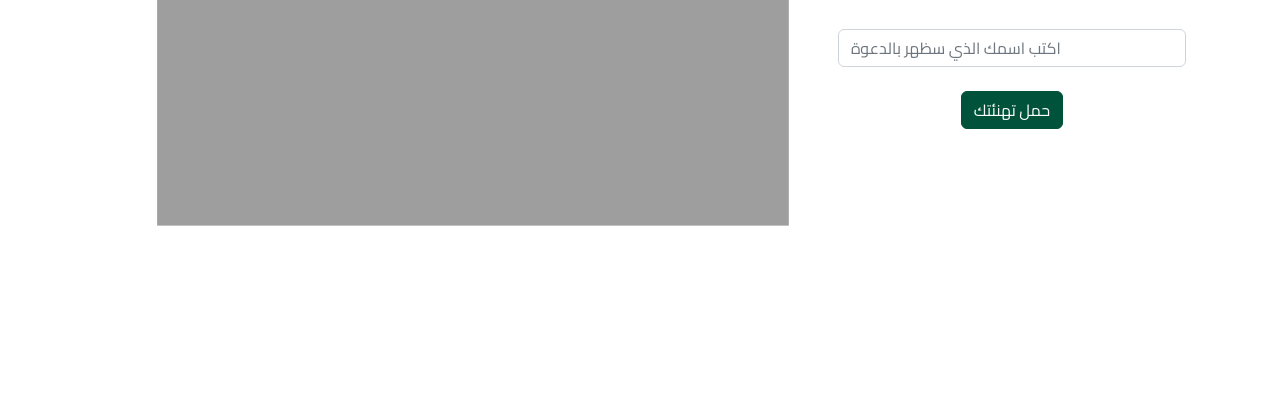
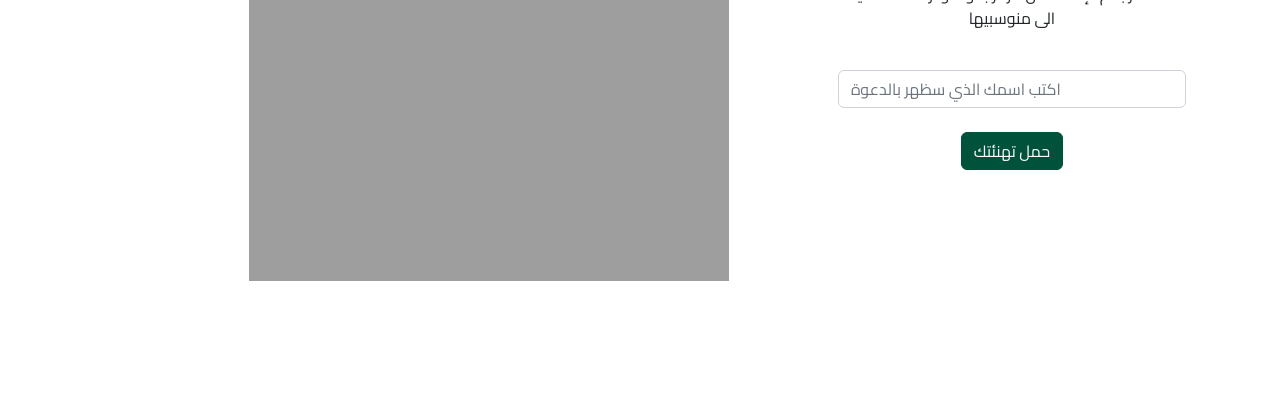
Before and after one commit to sj994/Mrscemployee, a plain HTML site: page index.html in a window 1280 px wide. Shown: the part 389-800 px from the top of the page. Drawn offline with nearby package versions, Linux system fonts and the light colour scheme.

Commit message:
Update index.html

```diff
--- a/index.html
+++ b/index.html
@@ -20,7 +20,7 @@
         <br>
         <div class="container text-center">
           <div class="row justify-content-center align-self-center">
-            <div class="col-sm-8"> <canvas id="canvas" class="img-fluid" width="798" height="576"></canvas></div>
+            <div class="col-sm-8"> <canvas id="canvas" class="img-fluid" width="550" height="600"></canvas></div>
             <div class="col-sm-4 justify-content-center align-self-center">
               <h2 style="font-weight: bold;">مركز بحوث ودراسات المدينة يهنئكم بعيد الأضحى المبارك</h2>
               <p>لاننا نعتز بكم ، إهداء من مركز بحوث ودراسات المدينة الى منوسبيها </p>
```
